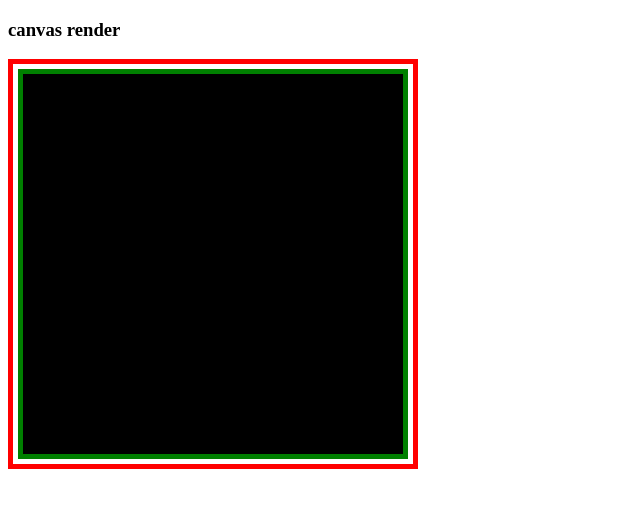
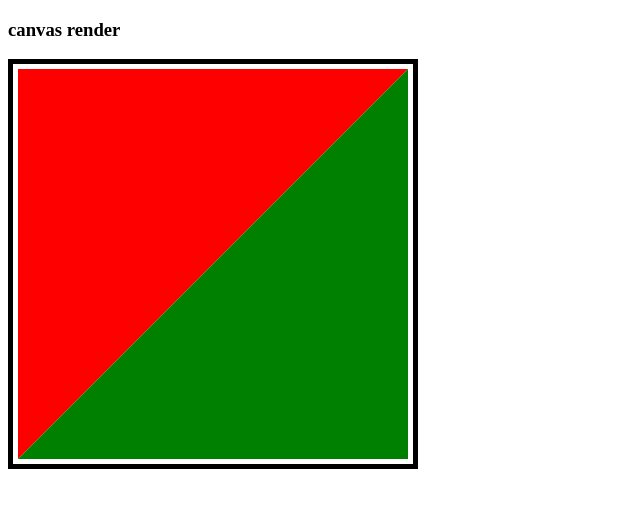
Before and after one commit to ParinovYT/js, a plain HTML site: page index.html in a window 1280 px wide. Shown: the whole page, without its empty margins (0-640 px from the left). Drawn offline with Linux system fonts and the light colour scheme.

Commit message:
11) Рисование с помощью JS треуг

```diff
--- a/index.html
+++ b/index.html
@@ -7,6 +7,6 @@
 </head>
 <body onload='draw_fill()'> <!-- Основная часть документа -->
 <h3>canvas render</h3>
-<canvas id='g_render' width='400' height='400' style='border:5px solid red'></canvas>
+<canvas id='g_render' width='400' height='400' style='border:5px solid black'></canvas>
 </body>
 </html>
--- a/scripts/main.js
+++ b/scripts/main.js
@@ -1,10 +1,25 @@
 function draw_fill() {
 	let _canvas = document.getElementById('g_render')
 	let ctx = _canvas.getContext('2d')
-	ctx.strokeStyle = "green"; //цвет обводки
-	ctx.lineWidth = "10"; //толщина обводки
-	ctx.rect(10, 10, 380, 380); //args: x,y,w,h
-	ctx.stroke();
-	ctx.fillStyle = "black"; //цвет заливки
-	ctx.fill();
+
+	let i = 5
+	let y = (105*3)+80
+
+	ctx.beginPath();
+	ctx.fillStyle = "red";
+    ctx.moveTo(i,i);
+    ctx.lineTo(y,i);
+    ctx.lineTo(i,y);
+    ctx.fill();
+
+
+	ctx.beginPath();
+	ctx.fillStyle = "green";
+    ctx.moveTo(y,y);
+    ctx.lineTo(i,y);
+    ctx.lineTo(y,i);
+    ctx.fill();
+
+
+//380, 380
 }
```
